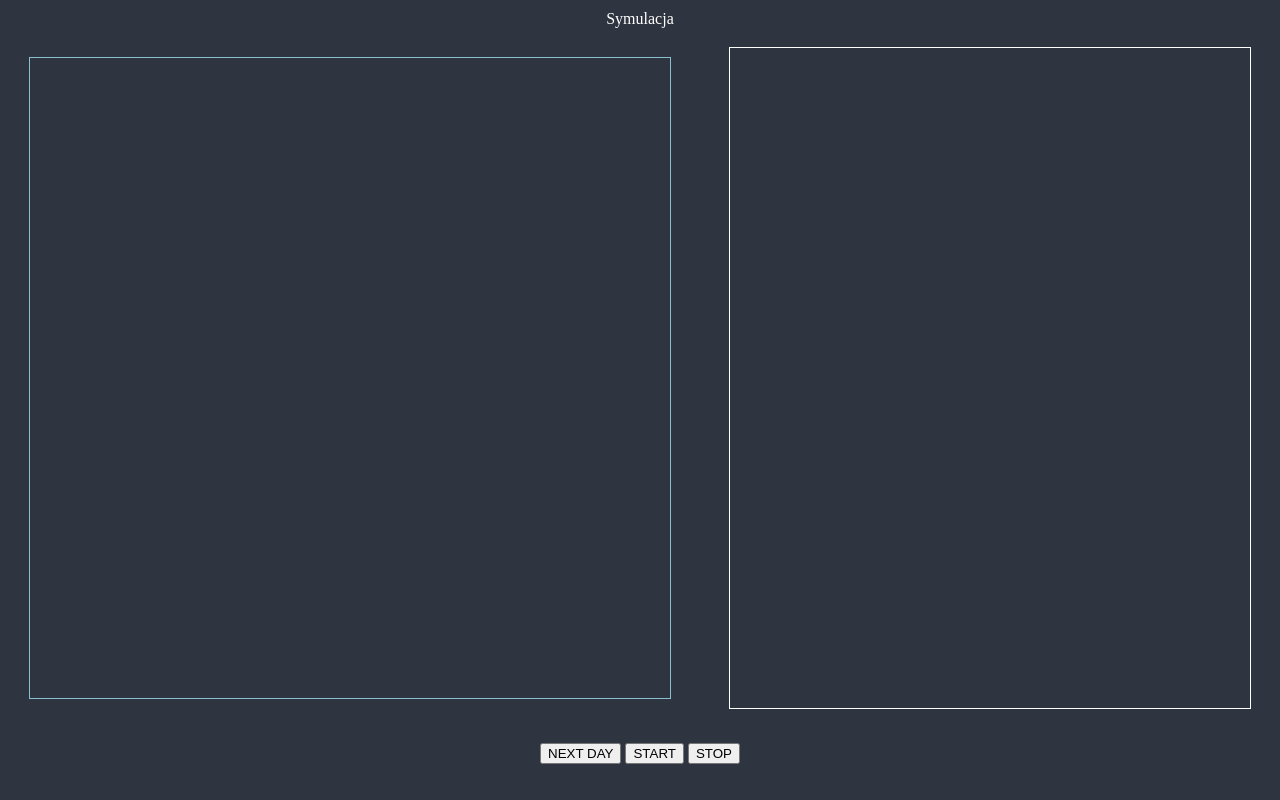
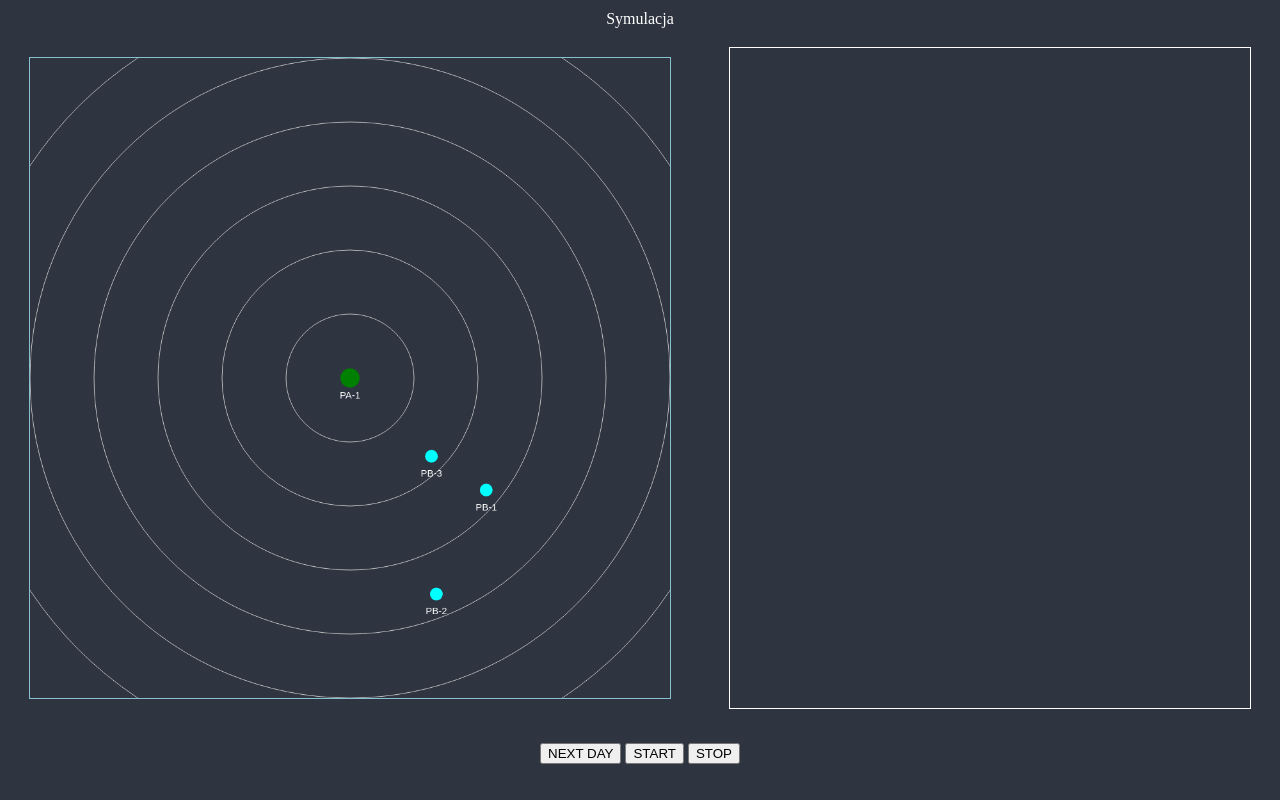
Before and after one commit to c-a-v-a/to-simulation, a plain HTML site: page index.html in a window 1280 px wide. Drawn offline with Linux system fonts and the light colour scheme.

Commit message:
Update index.html

```diff
--- a/index.html
+++ b/index.html
@@ -63,6 +63,6 @@
     <button id="start-button">START</button>
     <button id="stop-button">STOP</button>
   </div>
-  <script src="/public/index.js" type="module"></script>
+  <script src="./index.js" type="module"></script>
 </body>
 </html>
```
